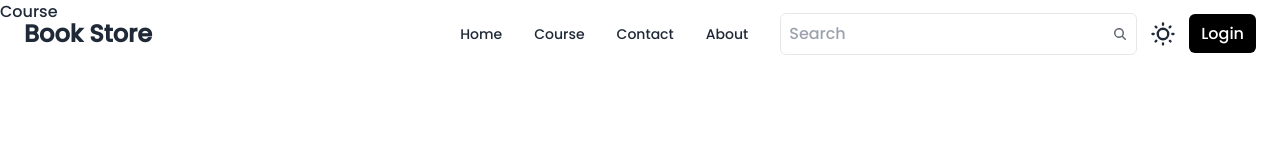
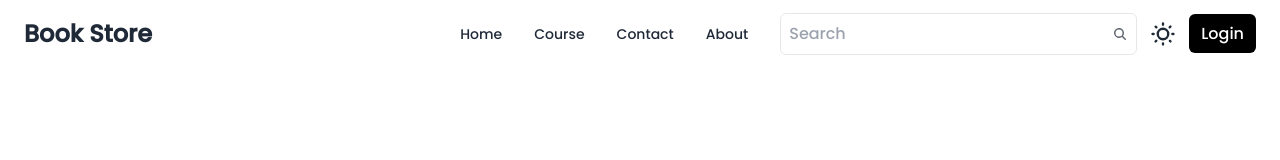
Before and after one commit to prathambhardwaj0307/bookstore_app, a React (Vite) app in the folder Frontend/: page /course in a window 1280 px wide. Shown: the top 160 px of the page. Built offline with nearby package versions, Linux system fonts and the light colour scheme.

Commit message:
fixed courses route

```diff
--- a/Frontend/src/components/Course.jsx
+++ b/Frontend/src/components/Course.jsx
@@ -1,7 +1,7 @@
 import React from "react";
 
 function Course() {
-  return <div>Course</div>;
+  return <div></div>;
 }
 
 export default Course;
--- a/Frontend/src/courses/Courses.jsx
+++ b/Frontend/src/courses/Courses.jsx
@@ -2,8 +2,10 @@ import React from "react";
 import Navbar from "../components/Navbar";
 import Course from "../components/Course";
 import Footer from "../components/Footer";
+import list from "../../public/list.json";
 
 function Courses() {
+  console.log(list);
   return (
     <>
       <Navbar />
```
